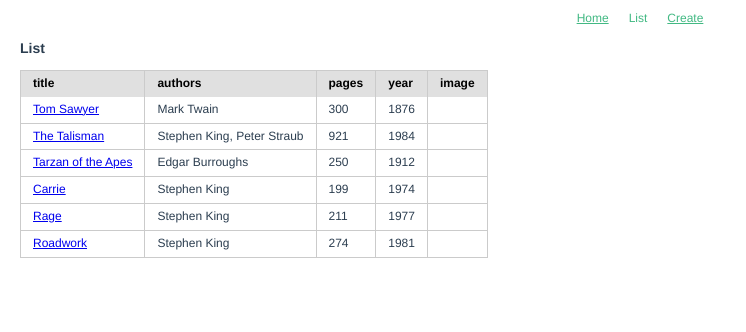
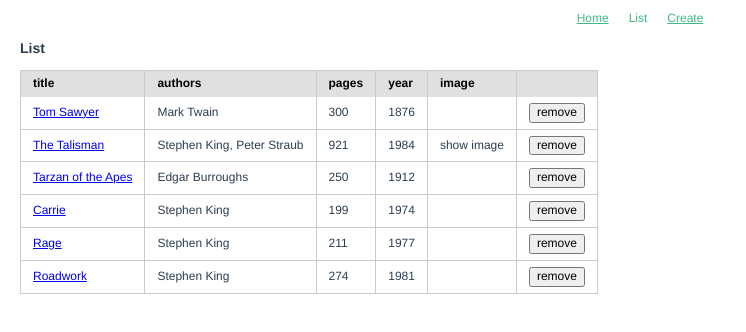
Before and after one commit to plugn/bxt, a Vue app: page /list in a window 1280 px wide. Shown: the top 332 px of the page, without its empty margins (0-746 px from the left). Built offline with nearby package versions, Linux system fonts and the light colour scheme.

Commit message:
delete fro list

```diff
--- a/src/components/List.vue
+++ b/src/components/List.vue
@@ -9,6 +9,7 @@
 			<th>pages</th>
 			<th>year</th>
 			<th>image</th>
+			<th></th>
 		</tr></thead>
 
 		<tbody>
@@ -17,13 +18,24 @@
 				<td>{{ previewAuthors(book.authors) }}</td>
 				<td>{{ book.pagesCount }}</td>
 				<td>{{ book.pubYear }}</td>
-				<td> </td>
+				<td>
+					<span class="hand"
+						  @mouseenter="currentImage=book.image"
+						  @mouseleave="currentImage=''"
+						>{{ book.image ? 'show image' : ''}}</span> </td>
+				<td>
+					<button class="button" @click.prevent="removeBook(book.id)" title="remove item"> remove </button>
+				</td>
 			</tr>
 		</tbody>
 	</table>
+	<div class="previewImage" v-if="currentImage">
+		<img :src="currentImage" title="Image Preview">
+	</div>
 </div>
 
 </template>
+
 
 <script>
 import {mapState, mapGetters, mapMutations} from 'vuex'
@@ -34,7 +46,8 @@ export default {
 	},
 	data () {
 		return {
-			msg: 'title'
+			msg: 'title',
+			currentImage: ''
 		}
 	},
 	computed: {
@@ -45,6 +58,9 @@ export default {
 		// ])
 	},
 	methods: {
+		...mapMutations([
+			'removeBook'
+		]),
 		previewAuthors(authors) {
 			return !authors.length
 				? 'Unknown'
@@ -55,3 +71,15 @@ export default {
 	}
 };
 </script>
+
+<style scoped>
+	.hand {
+		cursor: pointer;
+	}
+	.previewImage {
+		padding: 30px;
+	}
+	.previewImage img {
+		height: 300px;
+	}
+</style>
```
